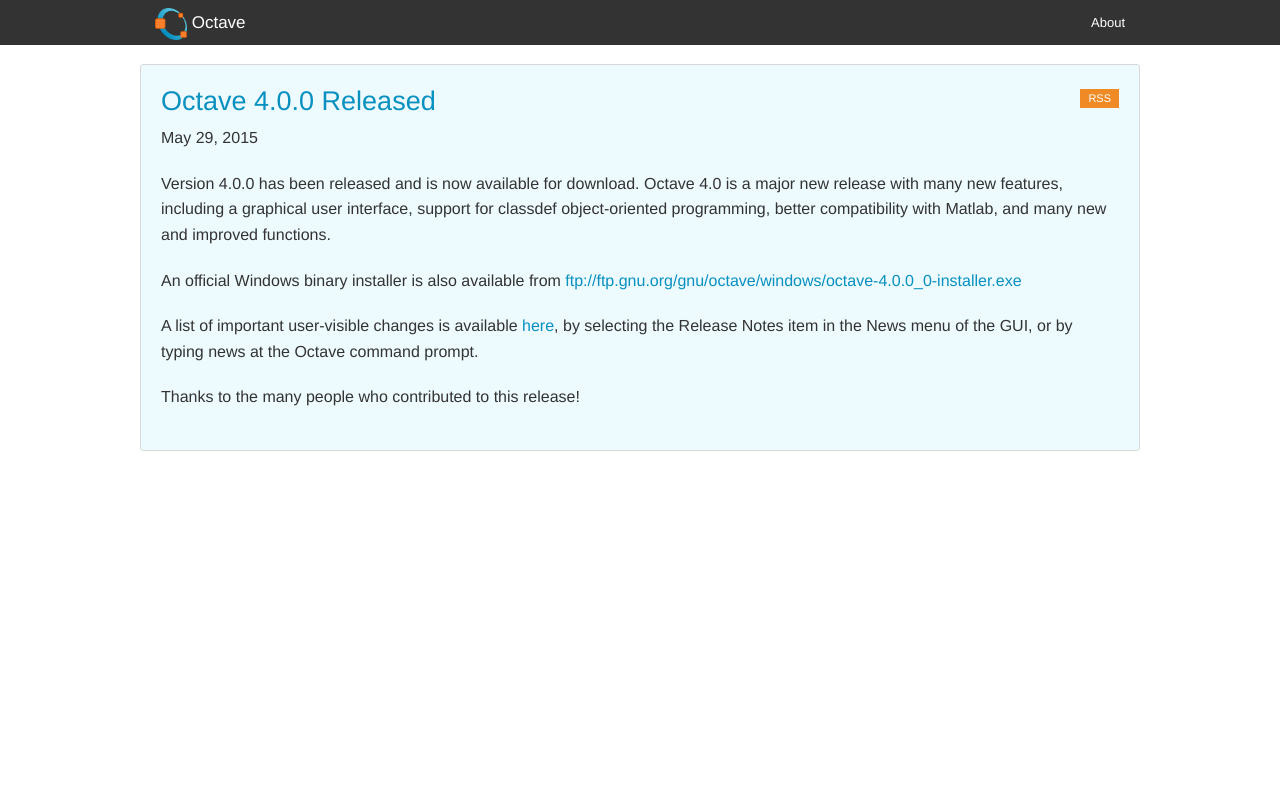
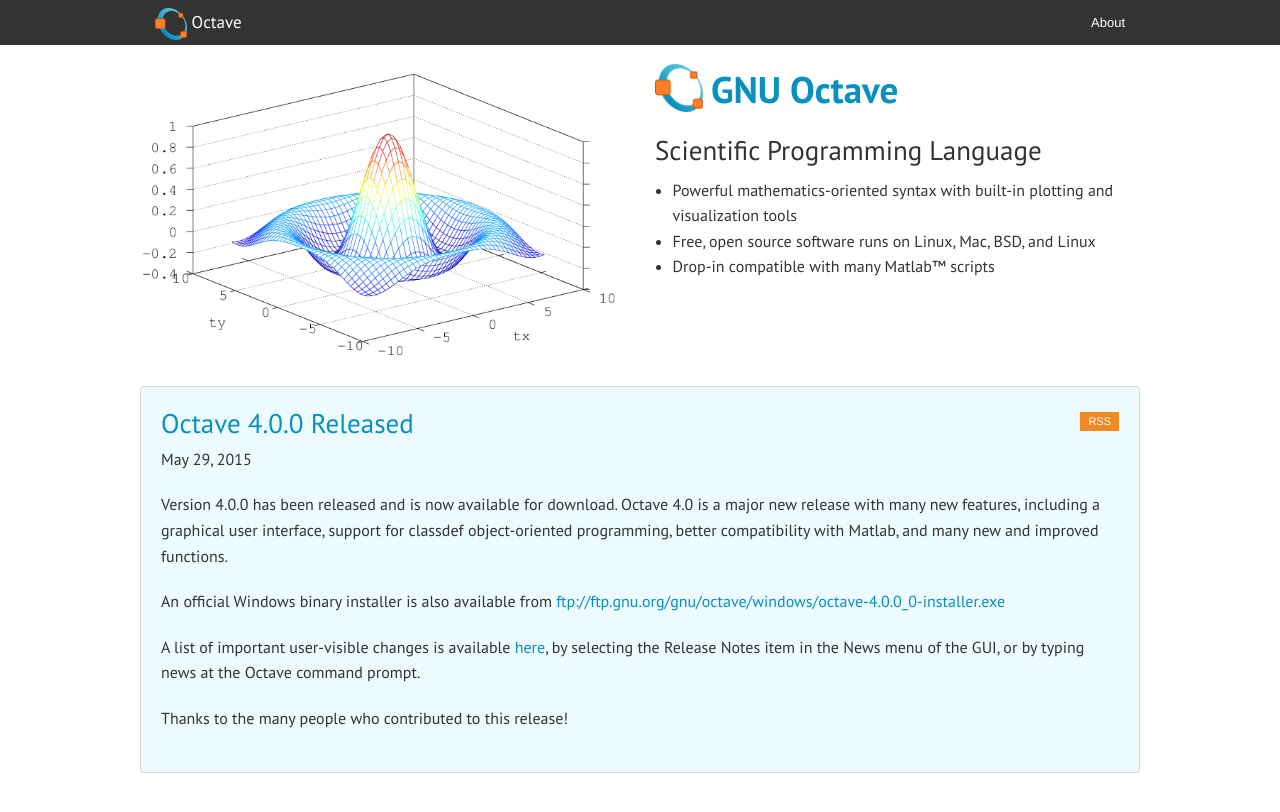
Before and after one commit to alexkrolick/octave-web, a Jekyll site: the page built from index.html, in a window 1280 px wide and 900 px high. Shown: the top 812 px of the window. Built offline with Jekyll 4.4.1, drawn with Linux system fonts in a browser that asks for light colours.

Commit message:
style up the homepage

```diff
--- a/css/app.css
+++ b/css/app.css
@@ -1,3 +1,33 @@
+@import url(https://fonts.googleapis.com/css?family=PT+Sans:400,700);
+
 .page-content {
 	margin-top: 4rem;
 }
+
+section {
+	padding-bottom: 1rem;
+}
+
+.home-title {
+	color: #0790c0;
+	font-weight: 700;
+	margin: 0 0 1rem 0;
+}
+
+body {
+	font-family: 'PT Sans';
+	color: '#333';
+}
+
+p {
+	color: "#333";
+}
+
+li {
+	color: #333;
+}
+
+h1, h2, h3, h4, h5, h6 {
+	font-family: 'PT Sans';
+	color: #333;
+}
--- a/index.html
+++ b/index.html
@@ -2,7 +2,30 @@
 layout: default
 ---
 
-<div class="row collapse">
+<section>
+  <div class="row">
+    <div class="columns medium-6">
+      <a href="https://en.wikipedia.org/wiki/File:Octave-4.0.0-rc1-Qt5.4-Linux.png#/media/File:Octave-4.0.0-rc1-Qt5.4-Linux.png">
+        <!--<img src="https://upload.wikimedia.org/wikipedia/en/4/48/Octave-4.0.0-rc1-Qt5.4-Linux.png" />-->
+        <img src="{{ "/img/mesh.png" | prepend: site.baseurl }}" />
+      </a>
+    </div>
+    <div class="columns medium-6">
+      <h2 class="home-title">
+        <img src="{{ "/img/logo.png" | prepend: site.baseurl }}" style="float: left; height: 48px; width: auto; padding-right: 0.5rem" />
+        GNU Octave
+      </h2>
+      <h3>Scientific Programming Language</h3>
+      <ul>
+        <li>Powerful mathematics-oriented syntax with built-in plotting and visualization tools</li>
+        <li>Free, open source software runs on Linux, Mac, BSD, and Linux</li>
+        <li>Drop-in compatible with many Matlab&trade; scripts</li>
+      </ul>
+    </div>
+  </div>
+</section>
+<section>
+  <div class="row">
     <div class="columns small-12">
       {% assign latest_post = site.posts.first %}
       {% if latest_post %}
@@ -21,3 +44,4 @@
       {% endif %}
     </div>
   </div>
+</section>
```
Also changed, not shown: img/mesh.png (added). Lines whose indentation alone changed are shown as unchanged.
